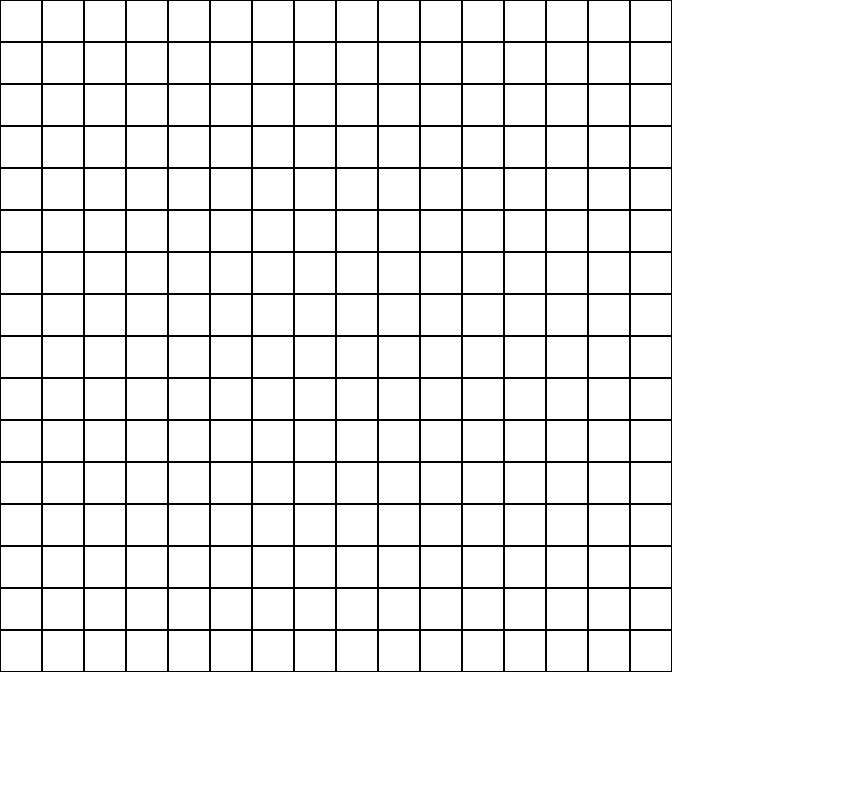
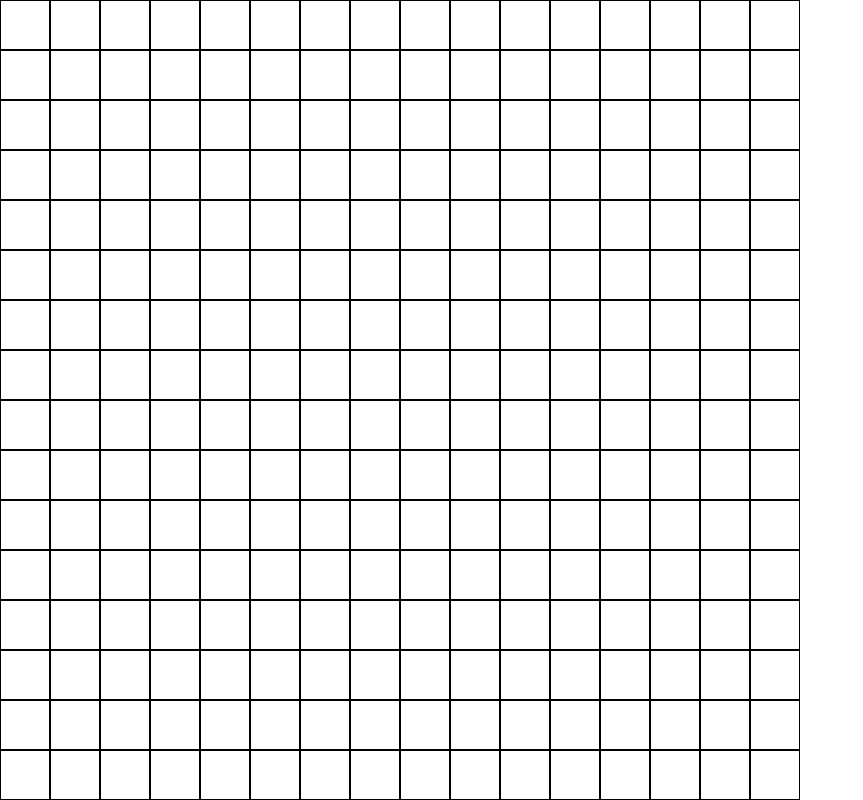
Before and after one commit to leedae308/odin-etch-a-sketch, a plain HTML site: page index.html in a window 1280 px wide. Shown: the whole page, without its empty margins (0-863 px from the left). Drawn offline with Linux system fonts and the light colour scheme.

Commit message:
set flexgrid height equal to the full viewheight

```diff
--- a/styles.css
+++ b/styles.css
@@ -1,27 +1,39 @@
 /* styles.css */
+
+*{
+    /* height: 100%; */
+    /* width: 100%; */
+}
 
 body{
     display: flex;
     margin: 0;
+    height:100%;
+    justify-content: flex-start;
+    align-items:center;
 }
 
 .container{
     display: flex;
     flex-direction: column;
+    height:100vh;
+    width:100vh;
     /* border: 1px solid black; */
     /* flex:0 0 100&; */
-    height:100%;
+    /* height:100%; */
 }
 
 .rowsContainer{
     display:flex;
-    /* flex:1; */
+    flex:1;
     /* padding: 20px; */
     /* border:1px solid black; */
+    aspect-ratio: 16/1;
 }
 
 .gridBox{
     flex:1;
-    padding:20px;
+    /* padding:20px; */
     border:1px solid black;
+    aspect-ratio: 1/1;
 }
```
